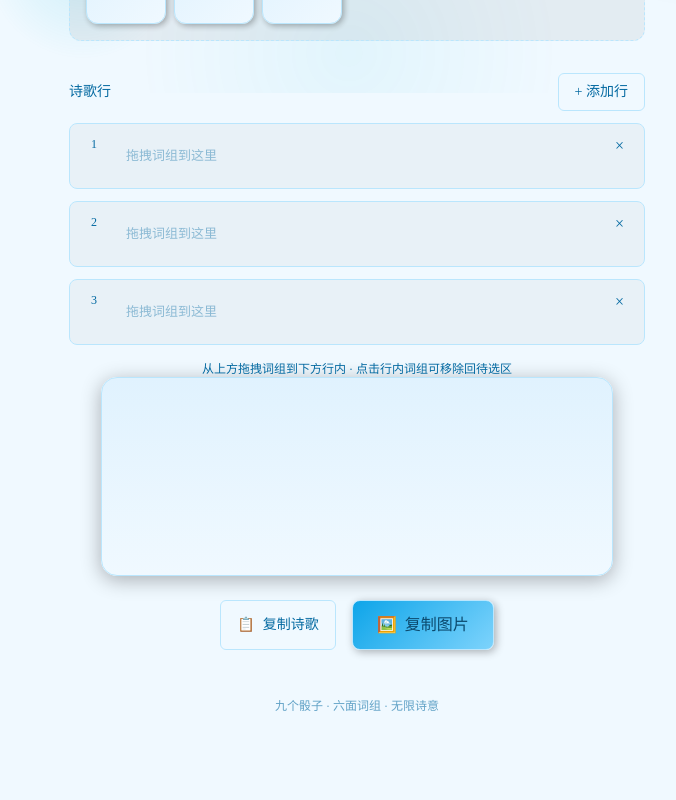
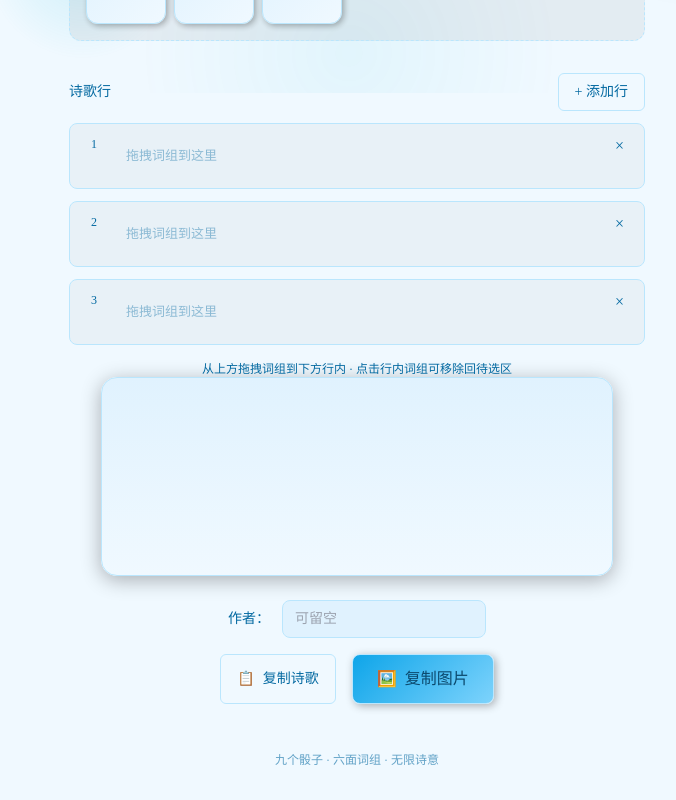
Before and after one commit to bearts13/poetry-dice, a Vue app: page / in a window 1280 px wide. Shown: the part 707-1507 px from the top of the page, without its empty margins (283-959 px from the left). Before the commit the page ends 1453 px from the top, so only its background shows below. Built offline with nearby package versions, Linux system fonts and the light colour scheme; the HTML template or start-up script is replaced by a standard one; a web font is replaced by a local one.

Commit message:
feat: 添加作者输入和显示功能

```diff
--- a/src/components/PoemActions.vue
+++ b/src/components/PoemActions.vue
@@ -1,11 +1,16 @@
 <script setup lang="ts">
-import { ref } from 'vue';
+import { ref, watch } from 'vue';
 import { useGameStore } from '../stores/gameStore';
 
 const store = useGameStore();
 const copiedText = ref(false);
 const copiedImage = ref(false);
 const isGenerating = ref(false);
+const authorInput = ref(store.author);
+
+watch(authorInput, (newVal) => {
+  store.setAuthor(newVal);
+});
 
 async function copyPoemText() {
   const text = store.getPoemText();
@@ -36,14 +41,20 @@ async function copyPoemImage() {
       line.map(idx => store.diceResults[idx]?.word || '').join(' ')
     );
 
+    let allLines = [...lines];
+    if (store.author) {
+      allLines.push('');
+      allLines.push(`—— ${store.author}`);
+    }
+
     let maxWidth = 0;
-    for (const line of lines) {
-      const width = line.length * fontSize * 1.2;
+    for (const line of allLines) {
+      const width = line.length * fontSize * 1.1;
       maxWidth = Math.max(maxWidth, width);
     }
 
     canvas.width = Math.max(maxWidth + padding * 2, 400);
-    canvas.height = lines.length * (lineHeight + lineGap) + padding * 2;
+    canvas.height = allLines.length * (lineHeight + lineGap) + padding * 2;
 
     ctx.fillStyle = theme.bg;
     ctx.fillRect(0, 0, canvas.width, canvas.height);
@@ -67,9 +78,13 @@ async function copyPoemImage() {
       y += lineHeight + lineGap;
     }
 
-    ctx.font = `14px "Noto Serif SC", serif`;
+    if (store.author) {
+      y += lineGap;
+      ctx.font = `18px "Noto Serif SC", serif`;
       ctx.fillStyle = theme.textMuted;
-    ctx.fillText('—— 诗歌骰子', canvas.width / 2, canvas.height - 30);
+      ctx.textAlign = 'right';
+      ctx.fillText(`—— ${store.author}`, canvas.width - padding, y);
+    }
 
     const dataUrl = canvas.toDataURL('image/png');
 
@@ -89,7 +104,26 @@ async function copyPoemImage() {
 </script>
 
 <template>
-  <div class="poem-actions flex justify-center gap-4 mt-6">
+  <div class="poem-actions-container max-w-lg mx-auto mt-6">
+    <div class="author-input-wrapper mb-4 flex items-center justify-center gap-3">
+      <label
+        for="author-input"
+        class="font-serif text-sm whitespace-nowrap"
+        style="color: var(--theme-text-muted);"
+      >
+        作者：
+      </label>
+      <input
+        id="author-input"
+        v-model="authorInput"
+        type="text"
+        placeholder="可留空"
+        class="author-input font-serif text-sm px-3 py-2 rounded-lg outline-none transition-all"
+        style="background: var(--theme-surface); border: 1px solid var(--theme-border); color: var(--theme-text);"
+      />
+    </div>
+
+    <div class="flex justify-center gap-4">
       <button
         @click="copyPoemText"
         class="btn-secondary flex items-center gap-2"
@@ -108,4 +142,12 @@ async function copyPoemImage() {
         <span>{{ isGenerating ? '生成中...' : copiedImage ? '已保存 ✓' : '复制图片' }}</span>
       </button>
     </div>
+  </div>
 </template>
+
+<style scoped>
+.author-input:focus {
+  border-color: var(--theme-accent) !important;
+  box-shadow: 0 0 0 2px var(--theme-accent);
+}
+</style>
--- a/src/components/PoemDisplay.vue
+++ b/src/components/PoemDisplay.vue
@@ -22,6 +22,12 @@ const poemLines = computed(() => {
         {{ line || '　' }}
       </p>
     </div>
+
+    <div v-if="store.author" class="author-line text-right mt-6 pr-4">
+      <span class="font-serif" style="font-size: 0.95rem; color: var(--theme-text-muted);">
+        —— {{ store.author }}
+      </span>
+    </div>
   </div>
 </template>
 
--- a/src/stores/gameStore.ts
+++ b/src/stores/gameStore.ts
@@ -47,6 +47,7 @@ export const useGameStore = defineStore('game', () => {
   const isRolled = ref(false);
   const isRolling = ref(false);
   const currentTheme = ref<ThemeName>('sky');
+  const author = ref('');
 
   const initialWords = DICE_DATA.map((dice, index) => ({
     diceId: dice.id,
@@ -167,6 +168,10 @@ export const useGameStore = defineStore('game', () => {
     currentTheme.value = themeName;
   }
 
+  function setAuthor(value: string) {
+    author.value = value.trim();
+  }
+
   function resetGame() {
     diceResults.value = initialWords;
     isRolled.value = false;
@@ -175,9 +180,14 @@ export const useGameStore = defineStore('game', () => {
   }
 
   function getPoemText(): string {
-    return lineGroups.value.map(line =>
+    const lines = lineGroups.value.map(line =>
       line.map(idx => diceResults.value[idx]?.word || '').join(' ')
-    ).join('\n');
+    );
+    if (author.value) {
+      lines.push('');
+      lines.push(`—— ${author.value}`);
+    }
+    return lines.join('\n');
   }
 
   return {
@@ -189,6 +199,7 @@ export const useGameStore = defineStore('game', () => {
     orderedWords,
     unassignedWords,
     theme,
+    author,
     rollDice,
     addWordToLine,
     removeWordFromLine,
@@ -196,6 +207,7 @@ export const useGameStore = defineStore('game', () => {
     addLine,
     removeLine,
     setTheme,
+    setAuthor,
     resetGame,
     getPoemText
   };
```
Lines whose indentation alone changed are shown as unchanged.
